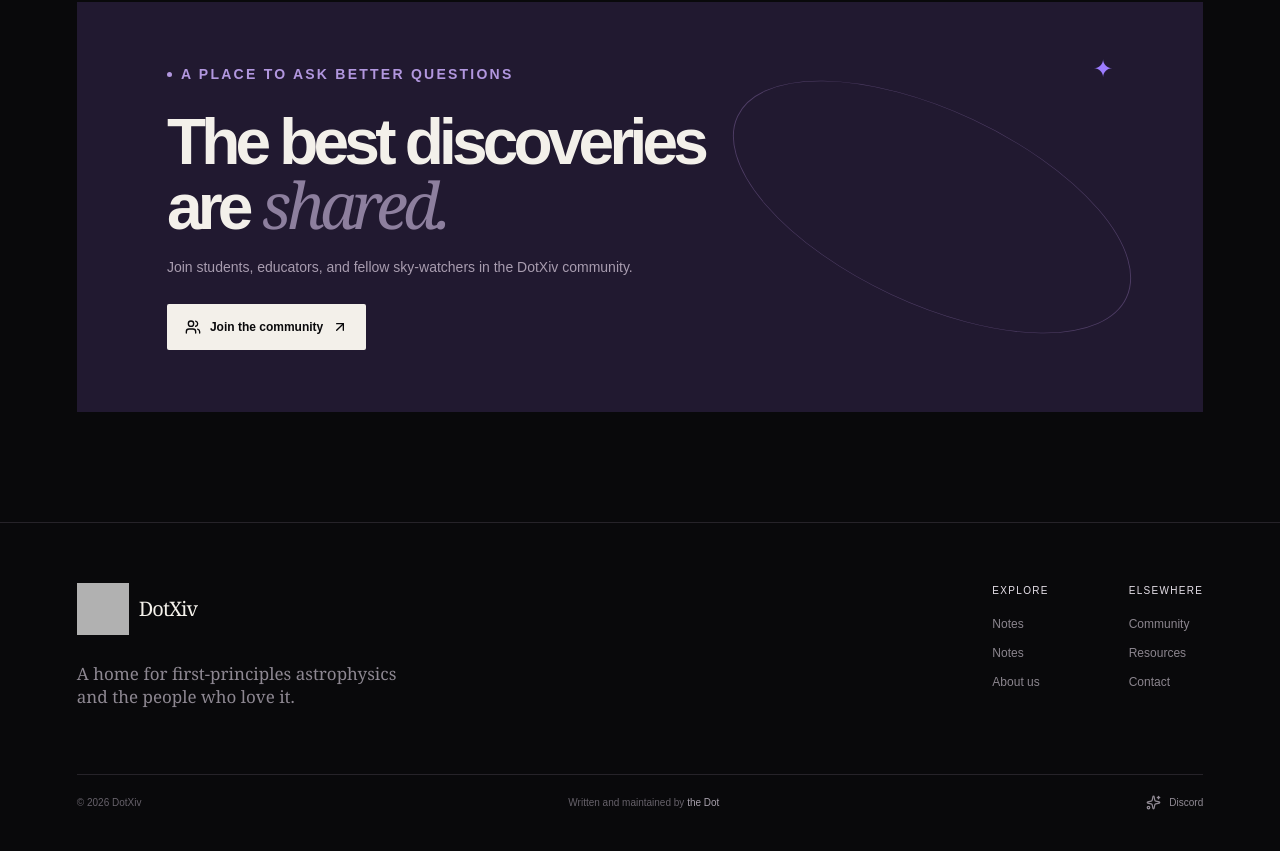
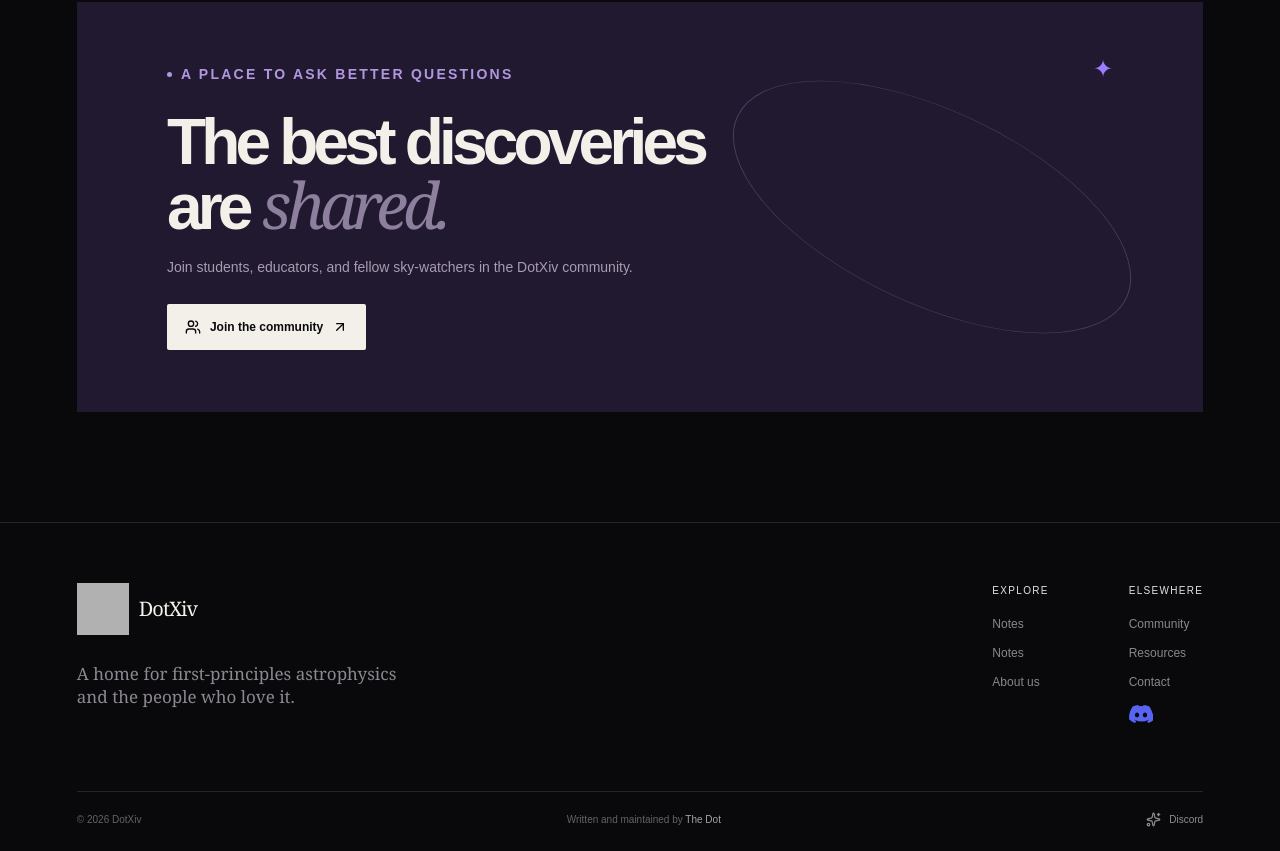
Before and after one commit to MARS02isfromMARS/dotxiv-website-development, a Next.js app: page / in a window 1280 px wide. Shown: the part 2450-3301 px from the top of the page. Built offline with nearby package versions, Linux system fonts and the light colour scheme; grey boxes are pictures that could not be loaded.

Commit message:
Add Discord link to the footer

```diff
--- a/app/page.tsx
+++ b/app/page.tsx
@@ -210,12 +210,30 @@ export default function Page() {
               <Link href="#community">Community</Link>
               <Link href="#resources">Resources</Link>
               <Link href="#contact">Contact</Link>
+              <Link
+  href="https://discord.gg/ycjNnkcHn"
+  target="_blank"
+  rel="noopener noreferrer"
+  className="hover:opacity-80 transition-opacity inline-flex items-center"
+  aria-label="Join our Discord server"
+>
+  <svg
+    xmlns="http://www.w3.org/2000/svg"
+    viewBox="0 0 127.14 96.36"
+    width={24}
+    height={24}
+    className="fill-[#5865F2]"
+  >
+    <path d="M107.7,8.07A105.15,105.15,0,0,0,77.26,0a77.19,77.19,0,0,0-3.3,6.83A96.67,96.67,0,0,0,53.22,6.83,77.19,77.19,0,0,0,49.88,0,105.15,105.15,0,0,0,19.44,8.07C3.66,31.58-1.86,54.65,1,77.53A105.73,105.73,0,0,0,32,96.36a74.37,74.37,0,0,0,6.71-11,68.6,68.6,0,0,1-10.57-5c.9-.65,1.76-1.34,2.58-2a75.58,75.58,0,0,0,72.76,0c.82.7,1.68,1.4,2.58,2a68.86,68.86,0,0,1-10.57,5,74.37,74.37,0,0,0,6.71,11,105.73,105.73,0,0,0,31-18.83C129,54.65,122.58,31.58,107.7,8.07ZM42.45,65.69C36.18,65.69,31,60,31,53S36.18,40.36,42.45,40.36,53.83,46,53.83,53,48.72,65.69,42.45,65.69Zm42.24,0C78.41,65.69,73.24,60,73.24,53S78.41,40.36,84.69,40.36,96.07,46,96.07,53,91,65.69,84.69,65.69Z" />
+  </svg>
+</Link>
+
             </div>
           </div>
         </div>
         <div className="footer-bottom">
           <span>© 2026 DotXiv</span>
-          <span>Written and maintained by <Link href="https://thedotastro.netlify.app" className="hover:underline"><strong>the Dot</strong></Link></span>
+          <span>Written and maintained by <Link href="https://thedotastro.netlify.app" className="hover:underline"><strong>The Dot</strong></Link></span>
 
           <span className="social"><Sparkles size={15} /> <span>Discord</span></span>
         </div>
```
